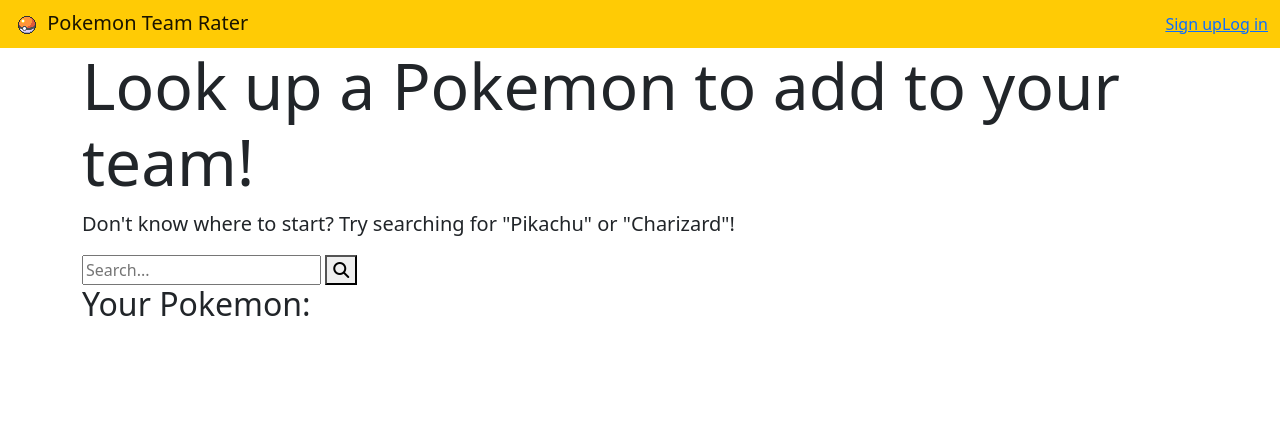
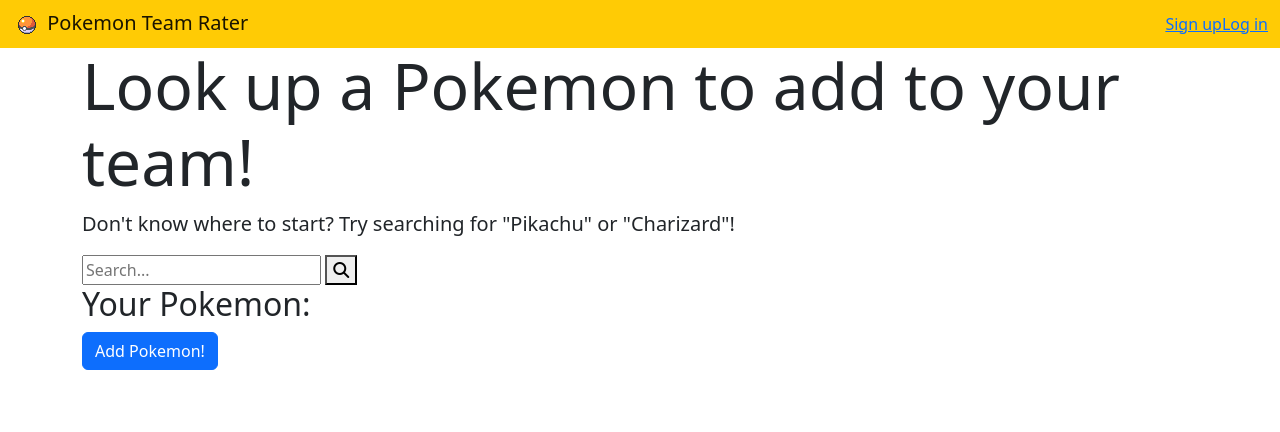
Before and after one commit to geenajackson/pokemon-team-rater, a Flask app: template templates/pokemon/search.html in a window 1280 px wide. Shown: the top 432 px of the page. Run offline with Flask 2, Linux system fonts and the light colour scheme; the template is opened without the code that fills it, so the values that code supplies are empty; some libraries are stand-ins or nearby versions.

Commit message:
add submit button and form action

```diff
--- a/templates/pokemon/search.html
+++ b/templates/pokemon/search.html
@@ -13,10 +13,10 @@
         <button type="submit"><i class="fa-solid fa-magnifying-glass"></i></button>
     </form>
 
-    <div id="pokemon-display">
-        <h2>Your Pokemon:</h2>
-        <form>
-
+    <h2>Your Pokemon:</h2>
+    <div>
+        <form id="pokemon-display" action="/teams/{{team.id}}/add" method="POST">
+            <button class="btn btn-primary" type="submit">Add Pokemon!</button>
         </form>
 
     </div>
```
